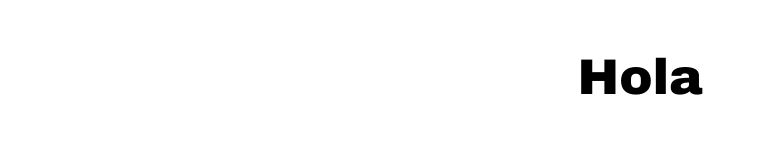
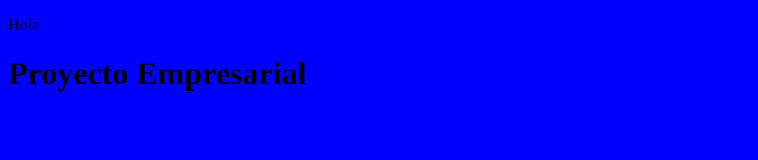
Before and after one commit to Sergioso16/CursoGit, a plain HTML site: page index.html in a window 1280 px wide. Shown: the whole page, without its empty margins (0-758 px from the left). Drawn offline with Linux system fonts and the light colour scheme.

Commit message:
Parrafo y tamaño fuente

```diff
--- /dev/null
+++ b/css/Estilos.css
@@ -0,0 +1,8 @@
+@charset "utf-8";
+
+body{
+
+	background-color:#00F;
+
+
+}
--- a/index.html
+++ b/index.html
@@ -3,17 +3,13 @@
 <head>
 <meta charset="utf-8">
 <title>Documento sin título</title>
-<style type="text/css">
-.as {
-	text-align: center;
-	font-weight: bold;
-	font-family: "Arial Black", Gadget, sans-serif;
-	font-size: 50px;
-}
-</style>
+<link href="css/Estilos.css" rel="stylesheet" type="text/css"
+
 </head>
 
 <body>
 <p class="as">Hola</p>
+<h1>Proyecto Empresarial </h1>
+
 </body>
 </html>
--- /dev/null
+++ b/jss/javascript.js
@@ -0,0 +1 @@
+// JavaScript Document
```
